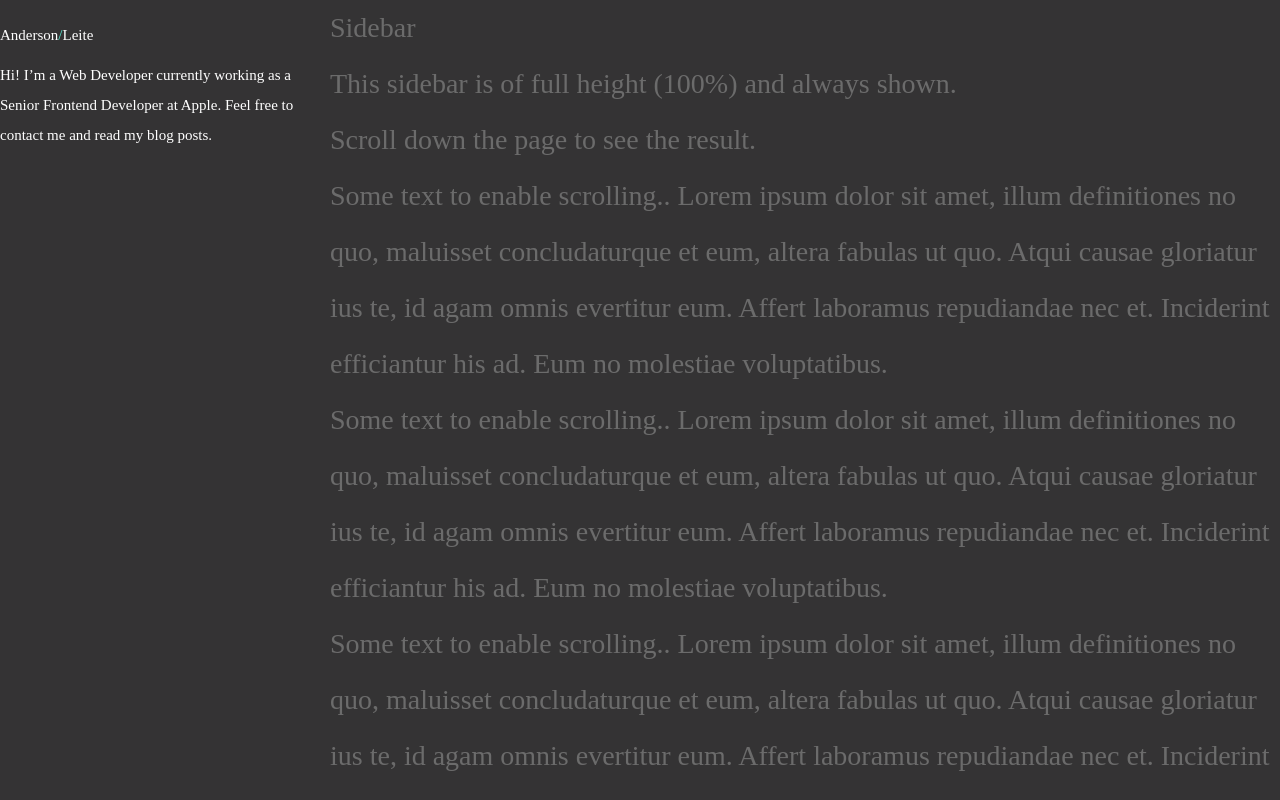
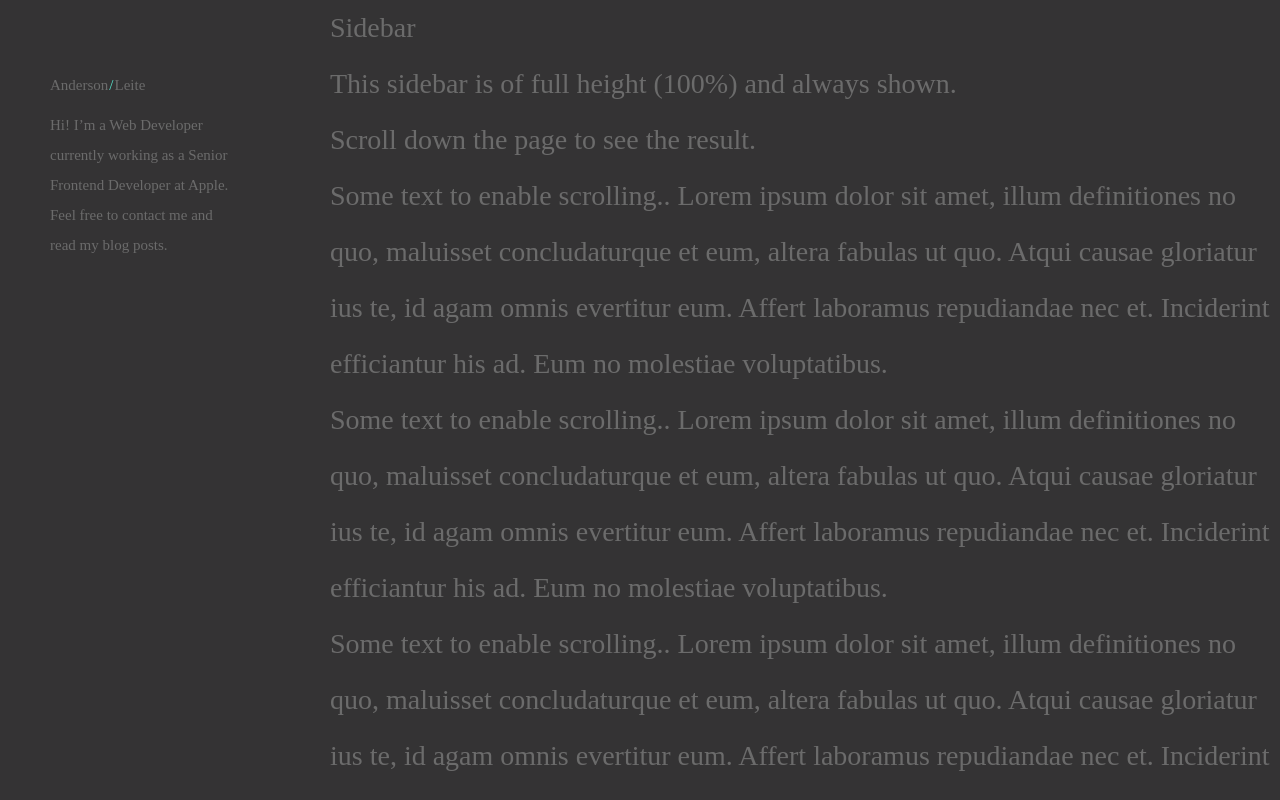
Before and after one commit to andersonleite/andersonleite.github.com, a Next.js app: page / in a window 1280 px wide. Shown: the top 800 px of the page. Built offline with nearby package versions, Linux system fonts and the light colour scheme.

Commit message:
Style Intro.

```diff
--- a/components/Intro.js
+++ b/components/Intro.js
@@ -3,10 +3,10 @@ import IntroStyle from "./styles/IntroStyle";
 const Intro = () => (
   <IntroStyle>
     <h1>Anderson<span>/</span>Leite</h1>
-    <p>Hi! I’m a Web Developer
-      currently working as a Senior
-      Frontend Developer at Apple.
-      Feel free to contact me and
+    <p>Hi! I’m a Web Developer<br />
+      currently working as a Senior<br />
+      Frontend Developer at Apple.<br />
+      Feel free to contact me and<br />
       read my blog posts.</p>
   </IntroStyle>
 )
--- a/components/styles/IntroStyle.js
+++ b/components/styles/IntroStyle.js
@@ -2,10 +2,12 @@ import styled from "styled-components";
 import theme from "../colors";
 
 const IntroStyle = styled.div`
-  color: ${theme.white};
+  color: ${theme.grey_light};
 
   span {
     color: ${theme.green};
+    padding-left: 1px;
+    padding-right: 1px;
   }
 
   p {
--- a/components/styles/SidenavStyle.js
+++ b/components/styles/SidenavStyle.js
@@ -10,7 +10,8 @@ const SidenavStyle = styled.div`
   left: 0;
   background-color: ${theme.grey_dark};
   overflow-x: hidden;
-  padding-top: 20px;
+  padding: 70px 50px;
+
 `
 
 export default SidenavStyle
```
